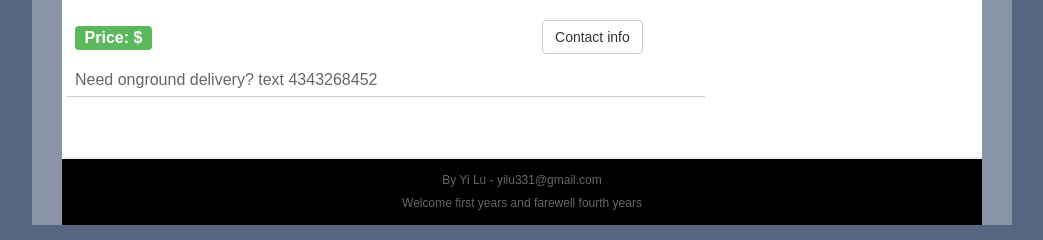
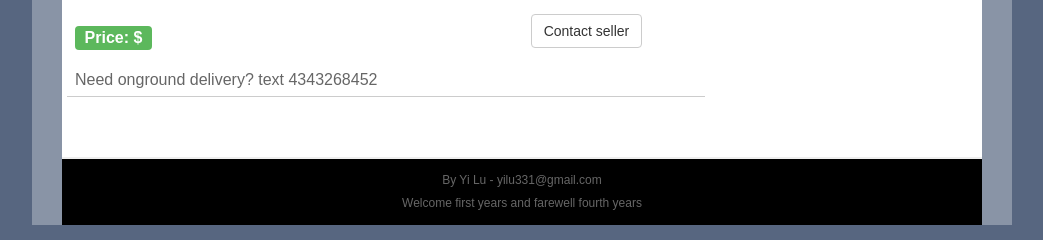
Before and after one commit to githublu/dasigou, a PHP site: page /product.php?item=1 in a window 1280 px wide. Shown: the part 356-596 px from the top of the page, without its empty margins (118-1161 px from the left). Run offline with PHP 8.4, Linux system fonts and the light colour scheme; data that the repository does not hold is empty; some libraries are stand-ins or nearby versions.

Commit message:
fixed popover contact

```diff
--- a/product.php
+++ b/product.php
@@ -88,8 +88,9 @@
                       <br>
                       <?php
                       echo <<<EOD
-                      <a style="margin-top:16px;" onClick="_gaq.push(['_trackEvent', 'contact', 'click', 'product_click']);" tabindex="0" class="btn btn-default" data-placement="bottom" role="button" data-toggle="popover" data-trigger="focus" data-content="Email: {$email} Phone:{$phone}">Contact info</a>
-
+                      <button style ="margin-top:10px;" type="button" class="btn btn-default" data-container="body" data-toggle="popover" data-placement="bottom" data-content="Email: {$email} Phone:{$phone}">
+                        Contact seller
+                      </button>
 EOD;
 ?>
                       </tr>
```
